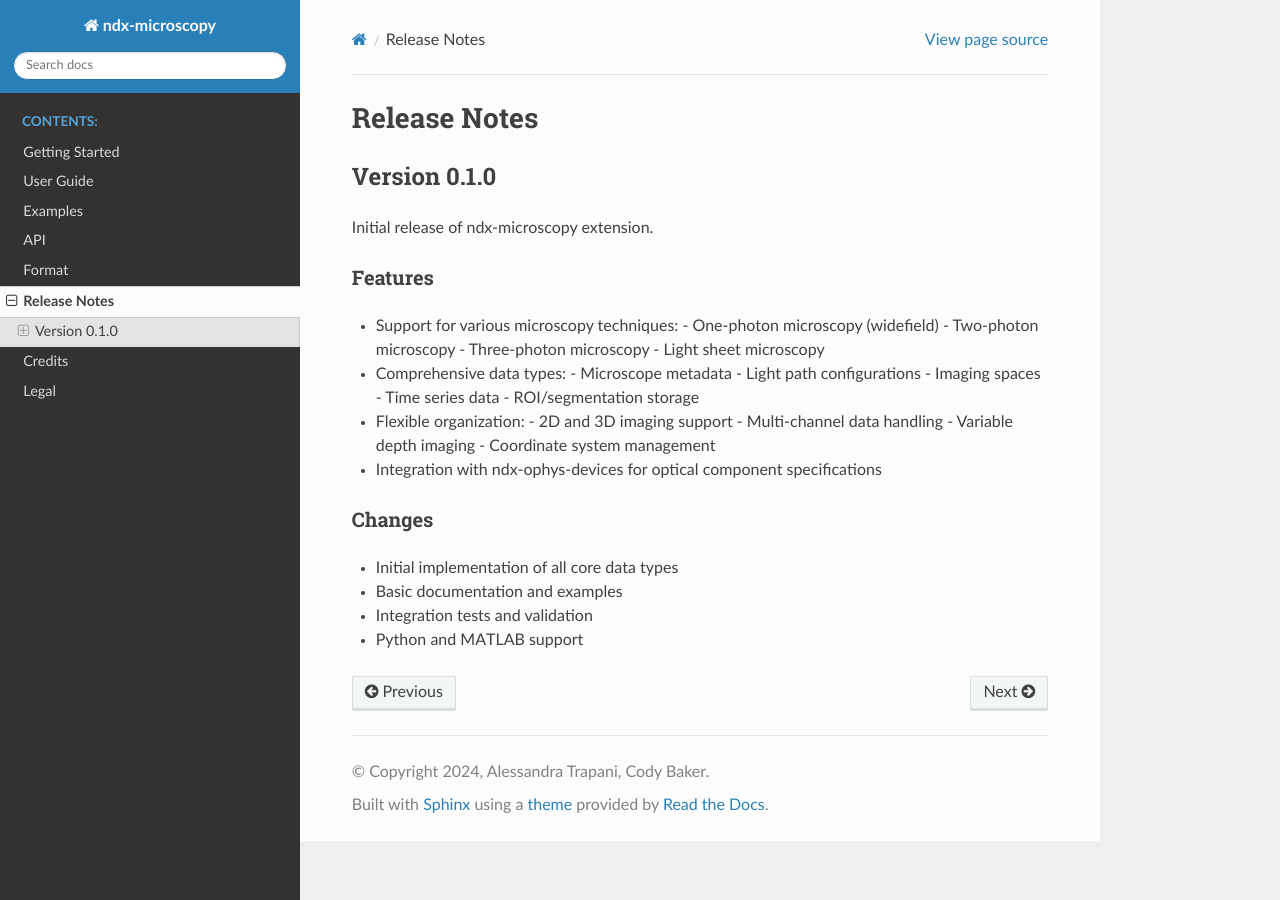
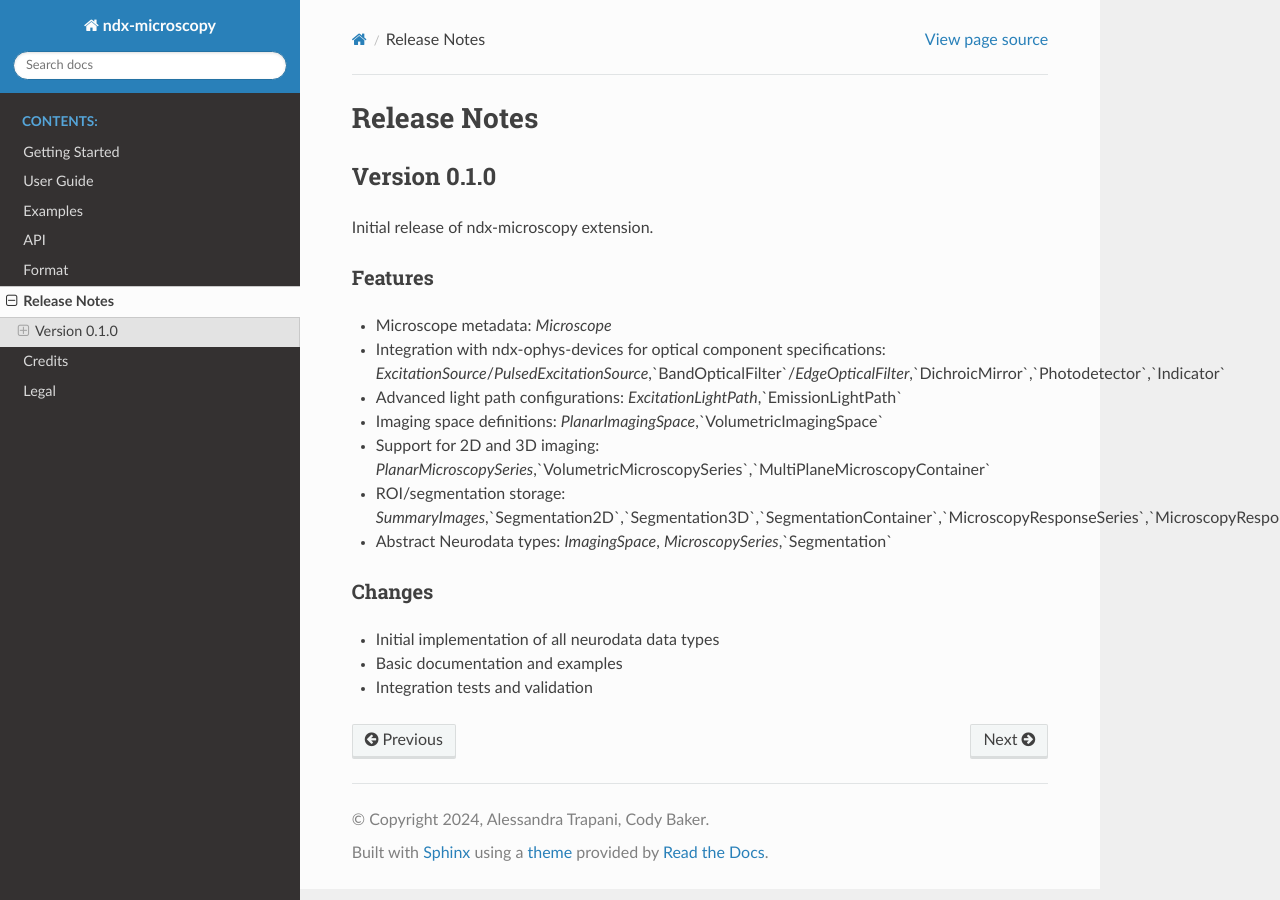
Before and after one commit to catalystneuro/ndx-microscopy, a Sphinx documentation site: the page built from docs/source/release_notes.rst, in a window 1280 px wide. Built offline with Sphinx 7.4.7 and the Read the Docs theme 3.1.0, drawn with Linux system fonts in a browser that asks for light colours.

Commit message:
Update release notes

```diff
--- a/docs/source/release_notes.rst
+++ b/docs/source/release_notes.rst
@@ -12,31 +12,17 @@ Initial release of ndx-microscopy extension.
 Features
 --------
 
-- Support for various microscopy techniques:
-  - One-photon microscopy (widefield)
-  - Two-photon microscopy
-  - Three-photon microscopy
-  - Light sheet microscopy
-
-- Comprehensive data types:
-  - Microscope metadata
-  - Light path configurations
-  - Imaging spaces
-  - Time series data
-  - ROI/segmentation storage
-
-- Flexible organization:
-  - 2D and 3D imaging support
-  - Multi-channel data handling
-  - Variable depth imaging
-  - Coordinate system management
-
-- Integration with ndx-ophys-devices for optical component specifications
+* Microscope metadata: `Microscope`
+* Integration with ndx-ophys-devices for optical component specifications: `ExcitationSource`/`PulsedExcitationSource`,`BandOpticalFilter`/`EdgeOpticalFilter`,`DichroicMirror`,`Photodetector`,`Indicator`
+* Advanced light path configurations: `ExcitationLightPath`,`EmissionLightPath`
+* Imaging space definitions: `PlanarImagingSpace`,`VolumetricImagingSpace`
+* Support for 2D and 3D imaging: `PlanarMicroscopySeries`,`VolumetricMicroscopySeries`,`MultiPlaneMicroscopyContainer`
+* ROI/segmentation storage: `SummaryImages`,`Segmentation2D`,`Segmentation3D`,`SegmentationContainer`,`MicroscopyResponseSeries`,`MicroscopyResponseSeriesContainer`
+* Abstract Neurodata types: `ImagingSpace`, `MicroscopySeries`,`Segmentation`
 
 Changes
 -------
 
-- Initial implementation of all core data types
-- Basic documentation and examples
-- Integration tests and validation
-- Python and MATLAB support
+* Initial implementation of all neurodata data types
+* Basic documentation and examples
+* Integration tests and validation
```
